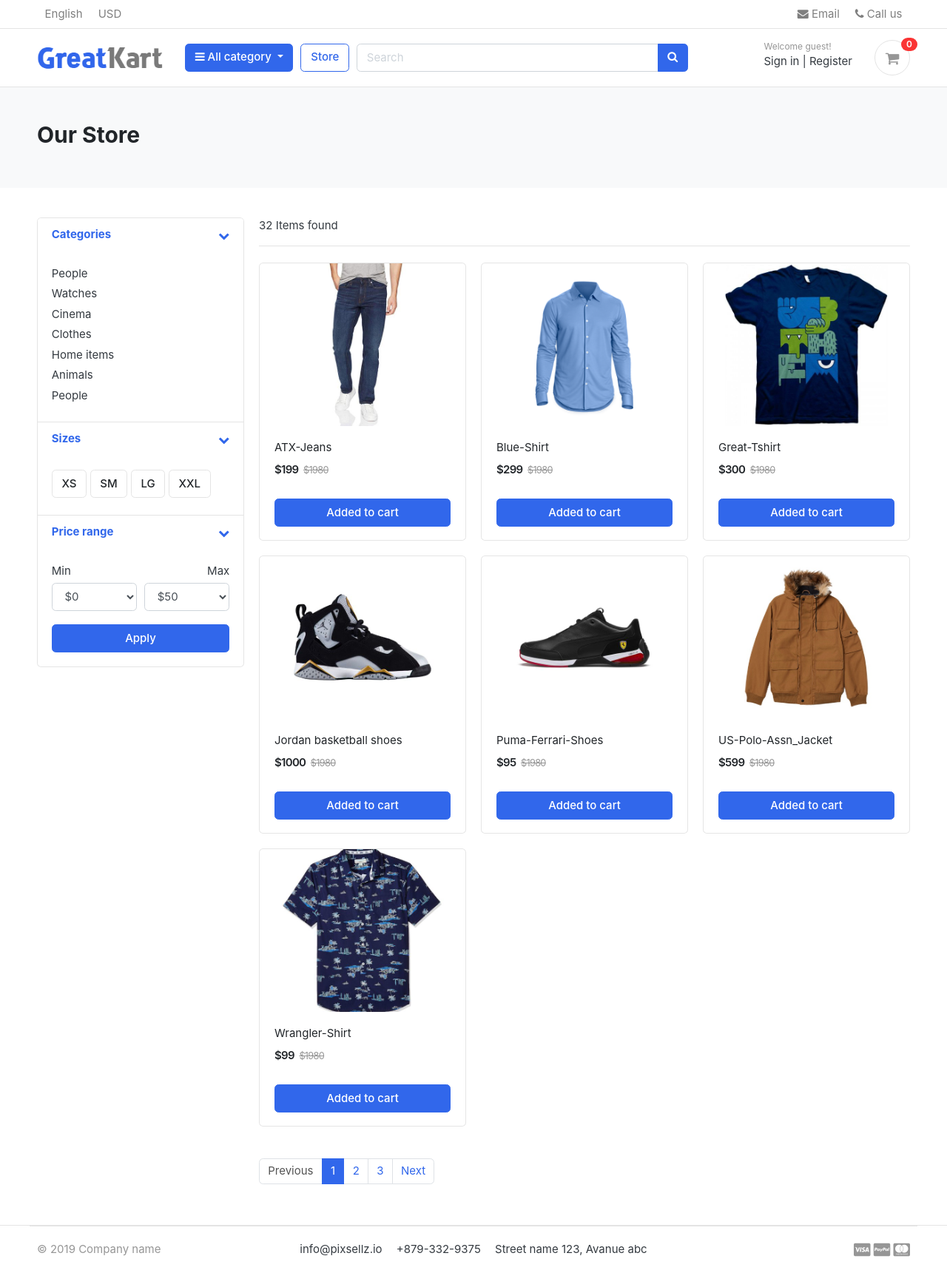
After one commit to SahilMehdiyev/Python-Greatkart-project, a Django app: page /store/ in a window 1280 px wide. The commit adds this page. Shown: the whole page at 74% size. Run offline with Django 4.2, Linux system fonts and the light colour scheme; data comes from the database, SQL or seed files in the repository; both versions use the stored data as it was after the commit; some libraries are stand-ins or nearby versions; some web fonts are replaced.

Commit message:
Display Products in

```diff
--- a/greatkart/urls.py
+++ b/greatkart/urls.py
@@ -2,10 +2,11 @@
 from django.contrib import admin
 from django.conf import settings
 from django.conf.urls.static import static
-from django.urls import path
+from django.urls import path,include
 from . import views
 
 urlpatterns = [
     path('admin/', admin.site.urls),
-    path('',views.home,name='home')
+    path('',views.home,name='home'),
+    path('store/',include('store.urls')),
 ] + static(settings.MEDIA_URL, document_root=settings.MEDIA_ROOT)
--- a/store/admin.py
+++ b/store/admin.py
@@ -10,4 +10,4 @@
 
 
 
-admin.site.register(Product)
+admin.site.register(Product,ProductAdmin)
--- /dev/null
+++ b/store/urls.py
@@ -0,0 +1,8 @@
+from django.urls import path
+from . import views
+
+
+urlpatterns = [
+    path('', views.store, name='store'),
+
+]
--- a/store/views.py
+++ b/store/views.py
@@ -1,3 +1,13 @@
 from django.shortcuts import render
+from .models import Product
 
-# Create your views here.
+def store(request):
+
+    products = Product.objects.all().filter(is_available=True)
+
+    context = {
+        'products': products,
+
+    }
+
+    return render(request, 'store/store.html',context)
--- a/templates/includes/navbar.html
+++ b/templates/includes/navbar.html
@@ -47,7 +47,9 @@
                 </div>
             </div>  <!-- category-wrap.// -->
         </div> <!-- col.// -->
-        <a href="./store.html" class="btn btn-outline-primary">Store</a>
+        {% comment %} <a href="./store.html" class="btn btn-outline-primary">Store</a> {% endcomment %}
+        <a href="{% url 'store' %}" class="btn btn-outline-primary">Store</a>
+
         <div class="col-lg  col-md-6 col-sm-12 col">
             <form action="#" class="search">
                 <div class="input-group w-100">
--- /dev/null
+++ b/templates/store/store.html
@@ -0,0 +1,175 @@
+{% extends "base.html" %}
+{% load static %}
+
+{% block content %}
+
+<!-- ========================= SECTION PAGETOP ========================= -->
+<section class="section-pagetop bg">
+    <div class="container">
+        <h2 class="title-page">Our Store</h2>
+
+    </div> <!-- container //  -->
+</section>
+
+<section class="section-content padding-y">
+    <div class="container">
+
+    <div class="row">
+        <aside class="col-md-3">
+
+    <div class="card">
+        <article class="filter-group">
+            <header class="card-header">
+                <a href="#" data-toggle="collapse" data-target="#collapse_1" aria-expanded="true" class="">
+                    <i class="icon-control fa fa-chevron-down"></i>
+                    <h6 class="title">Categories</h6>
+                </a>
+            </header>
+            <div class="filter-content collapse show" id="collapse_1" style="">
+                <div class="card-body">
+
+                    <ul class="list-menu">
+                    <li><a href="#">People  </a></li>
+                    <li><a href="#">Watches </a></li>
+                    <li><a href="#">Cinema  </a></li>
+                    <li><a href="#">Clothes  </a></li>
+                    <li><a href="#">Home items </a></li>
+                    <li><a href="#">Animals</a></li>
+                    <li><a href="#">People </a></li>
+                    </ul>
+
+                </div> <!-- card-body.// -->
+            </div>
+        </article> <!-- filter-group  .// -->
+        <article class="filter-group">
+            <header class="card-header">
+                <a href="#" data-toggle="collapse" data-target="#collapse_4" aria-expanded="true" class="">
+                    <i class="icon-control fa fa-chevron-down"></i>
+                    <h6 class="title">Sizes </h6>
+                </a>
+            </header>
+            <div class="filter-content collapse show" id="collapse_4" style="">
+                <div class="card-body">
+                  <label class="checkbox-btn">
+                    <input type="checkbox">
+                    <span class="btn btn-light"> XS </span>
+                  </label>
+
+                  <label class="checkbox-btn">
+                    <input type="checkbox">
+                    <span class="btn btn-light"> SM </span>
+                  </label>
+
+                  <label class="checkbox-btn">
+                    <input type="checkbox">
+                    <span class="btn btn-light"> LG </span>
+                  </label>
+
+                  <label class="checkbox-btn">
+                    <input type="checkbox">
+                    <span class="btn btn-light"> XXL </span>
+                  </label>
+            </div><!-- card-body.// -->
+            </div>
+        </article> <!-- filter-group .// -->
+
+        <article class="filter-group">
+            <header class="card-header">
+                <a href="#" data-toggle="collapse" data-target="#collapse_3" aria-expanded="true" class="">
+                    <i class="icon-control fa fa-chevron-down"></i>
+                    <h6 class="title">Price range </h6>
+                </a>
+            </header>
+            <div class="filter-content collapse show" id="collapse_3" style="">
+                <div class="card-body">
+
+                    <div class="form-row">
+                    <div class="form-group col-md-6">
+                      <label>Min</label>
+                      <!-- <input class="form-control" placeholder="$0" type="number"> -->
+                          <select class="mr-2 form-control">
+                            <option value="0">$0</option>
+                            <option value="50">$50</option>
+                            <option value="100">$100</option>
+                            <option value="150">$150</option>
+                            <option value="200">$200</option>
+                            <option value="500">$500</option>
+                            <option value="1000">$1000</option>
+                        </select>
+                    </div>
+                    <div class="form-group text-right col-md-6">
+                      <label>Max</label>
+                          <select class="mr-2 form-control">
+                            <option value="50">$50</option>
+                            <option value="100">$100</option>
+                            <option value="150">$150</option>
+                            <option value="200">$200</option>
+                            <option value="500">$500</option>
+                            <option value="1000">$1000</option>
+                            <option value="2000">$2000+</option>
+                        </select>
+                    </div>
+                    </div> <!-- form-row.// -->
+                    <button class="btn btn-block btn-primary">Apply</button>
+                </div><!-- card-body.// -->
+            </div>
+        </article> <!-- filter-group .// -->
+
+    </div> <!-- card.// -->
+
+        </aside> <!-- col.// -->
+        <main class="col-md-9">
+
+    <header class="border-bottom mb-4 pb-3">
+            <div class="form-inline">
+                <span class="mr-md-auto">32 Items found </span>
+
+            </div>
+    </header><!-- sect-heading -->
+
+    <div class="row">
+
+        {% for product in products %}
+        <div class="col-md-4">
+            <figure class="card card-product-grid">
+                <div class="img-wrap">
+
+                    <img src="{{product.images.url}}">
+
+                </div> <!-- img-wrap.// -->
+                <figcaption class="info-wrap">
+                    <div class="fix-height">
+                        <a href="./product-detail.html" class="title">{{ product.product_name }}</a>
+                        <div class="price-wrap mt-2">
+                            <span class="price">${{ product.price }}</span>
+                            <del class="price-old">$1980</del>
+                        </div> <!-- price-wrap.// -->
+                    </div>
+                    <a href="#" class="btn btn-block btn-primary">Added to cart </a>
+                </figcaption>
+            </figure>
+        </div> <!-- col.// -->
+        {% endfor %}
+
+
+    </div> <!-- row end.// -->
+
+
+    <nav class="mt-4" aria-label="Page navigation sample">
+      <ul class="pagination">
+        <li class="page-item disabled"><a class="page-link" href="#">Previous</a></li>
+        <li class="page-item active"><a class="page-link" href="#">1</a></li>
+        <li class="page-item"><a class="page-link" href="#">2</a></li>
+        <li class="page-item"><a class="page-link" href="#">3</a></li>
+        <li class="page-item"><a class="page-link" href="#">Next</a></li>
+      </ul>
+    </nav>
+
+        </main> <!-- col.// -->
+
+    </div>
+
+    </div> <!-- container .//  -->
+    </section>
+
+{% endblock %}
```
Also changed, not shown: greatkart/views.py (+8 -1 lines), templates/home.html (+5 -66 lines), db.sqlite3, media/photos/products/ATX-Jeans.jpg (added), media/photos/products/Blue-Shirt.jpg (added), media/photos/products/Great-Tshirt.jpg (added), media/photos/products/Puma-Ferrari-Shoes.jpg (added), media/photos/products/US-Polo-Assn_Jacket.jpg (added), media/photos/products/Wrangler-Shirt.jpg (added), media/photos/products/jordan-true-flight-basketball-shoes.jpg (added), store/models.py (line endings or trailing spaces).
